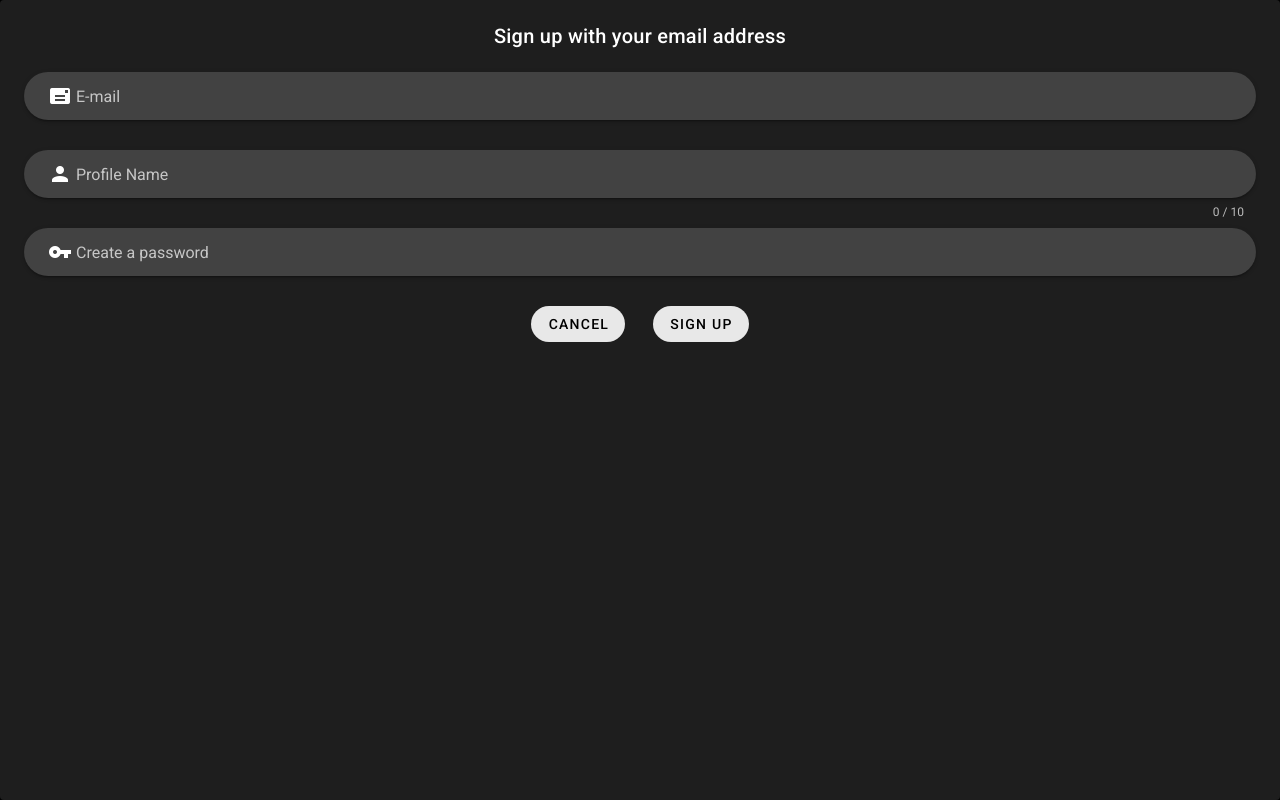
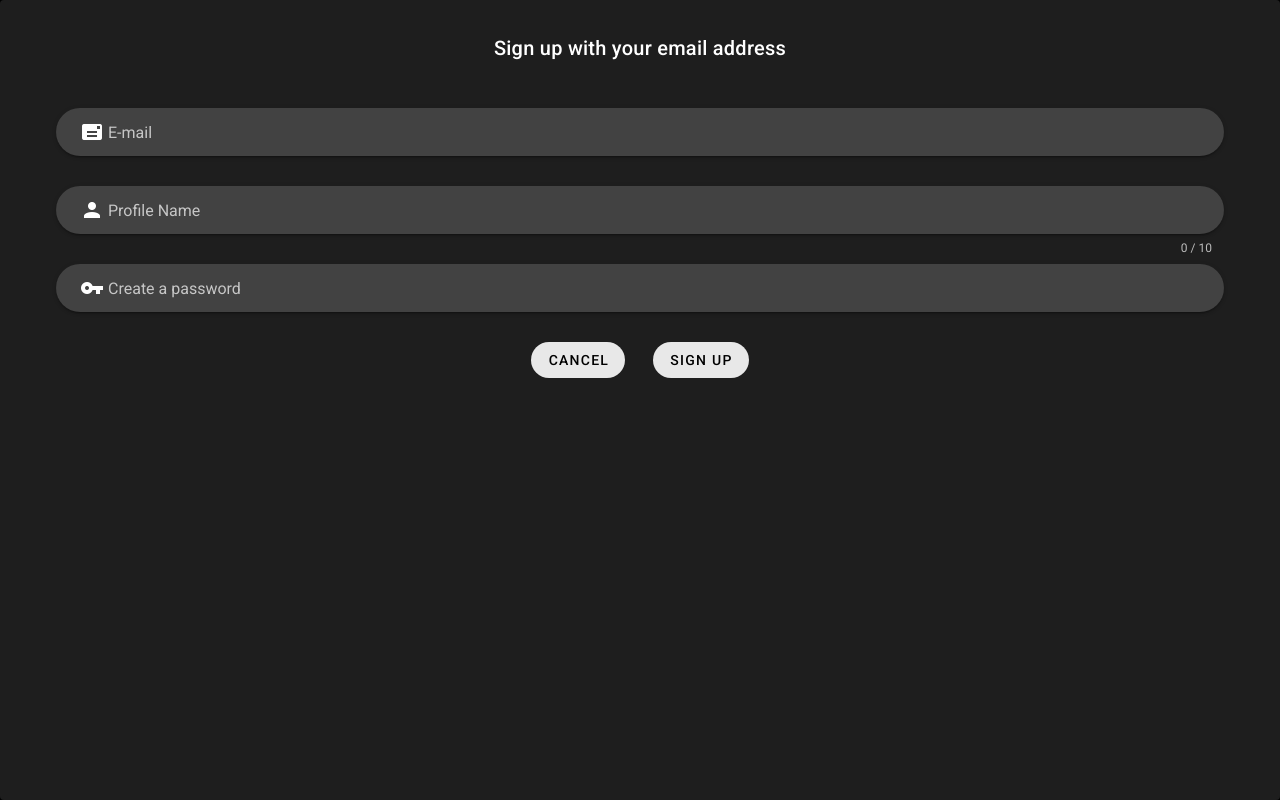
Before and after one commit to voidrlm/User-Management-VueJS, a Vue app: page /#/ in a window 1280 px wide. Both pictures are taken after a click on the button "SIGN UP". Built offline with nearby package versions, Linux system fonts and the light colour scheme.

Commit message:
Minor alignment changes in sign up form

```diff
--- a/src/components/userManagement/signUpForm.vue
+++ b/src/components/userManagement/signUpForm.vue
@@ -1,10 +1,10 @@
 <template>
   <v-card dark>
-    <v-card-title class="justify-center py-5"
+    <v-card-title class="justify-center py-8"
       >Sign up with your email address</v-card-title
     >
     <v-card-text>
-      <v-form ref="form" v-model="valid" lazy-validation>
+      <v-form ref="form" v-model="valid" lazy-validation class="px-8 mt-3">
         <v-text-field
           prepend-inner-icon="mdi-mail"
           v-model="email"
```
